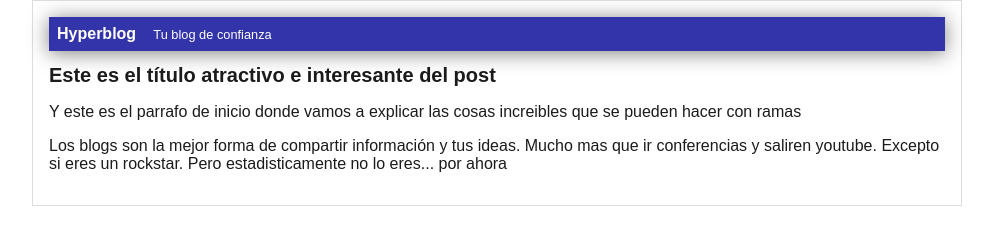
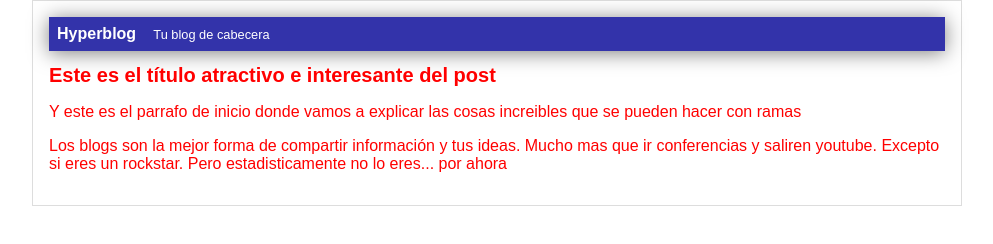
Before and after one commit to Carti218/firstRepository, a plain HTML site: page blogpost.html in a window 1280 px wide. Shown: the whole page, without its empty margins (143-1136 px from the left). Drawn offline with Linux system fonts and the light colour scheme.

Commit message:
modifique la cabecera y el color de texto

```diff
--- a/blogpost.html
+++ b/blogpost.html
@@ -7,7 +7,7 @@
         <div id="container">
             <div id="cabecera">
                 Hyperblog
-                <span id="tagline">Tu blog de confianza</span>
+                <span id="tagline">Tu blog de cabecera</span>
             </div>
             <div id="post">
                 <h1>Este es el título atractivo e interesante del post</h1>
--- a/css/estilos.css
+++ b/css/estilos.css
@@ -1,6 +1,6 @@
 body{
     display: block;
-    color: rgb(27, 27, 27);
+    color: red;
     font-family: "Arial";
     font-size: 16px;
     margin: 0;
```
